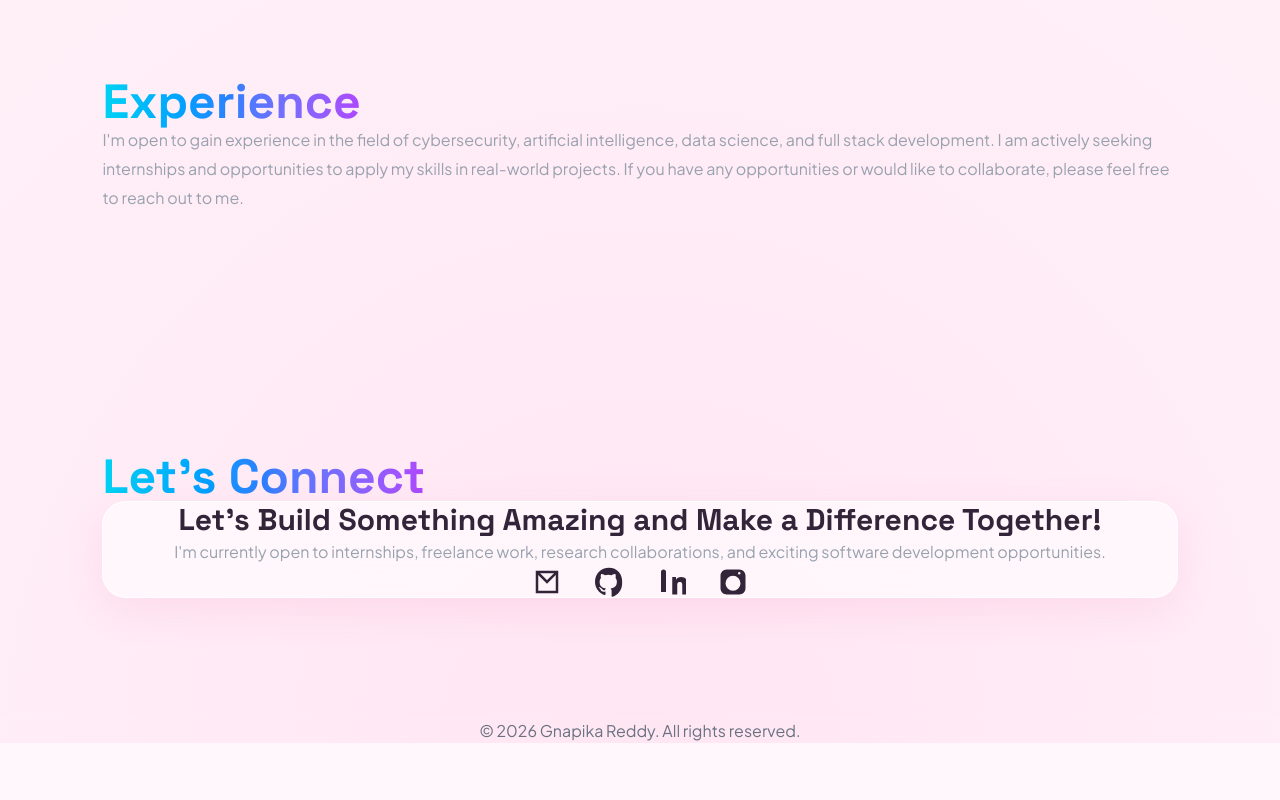
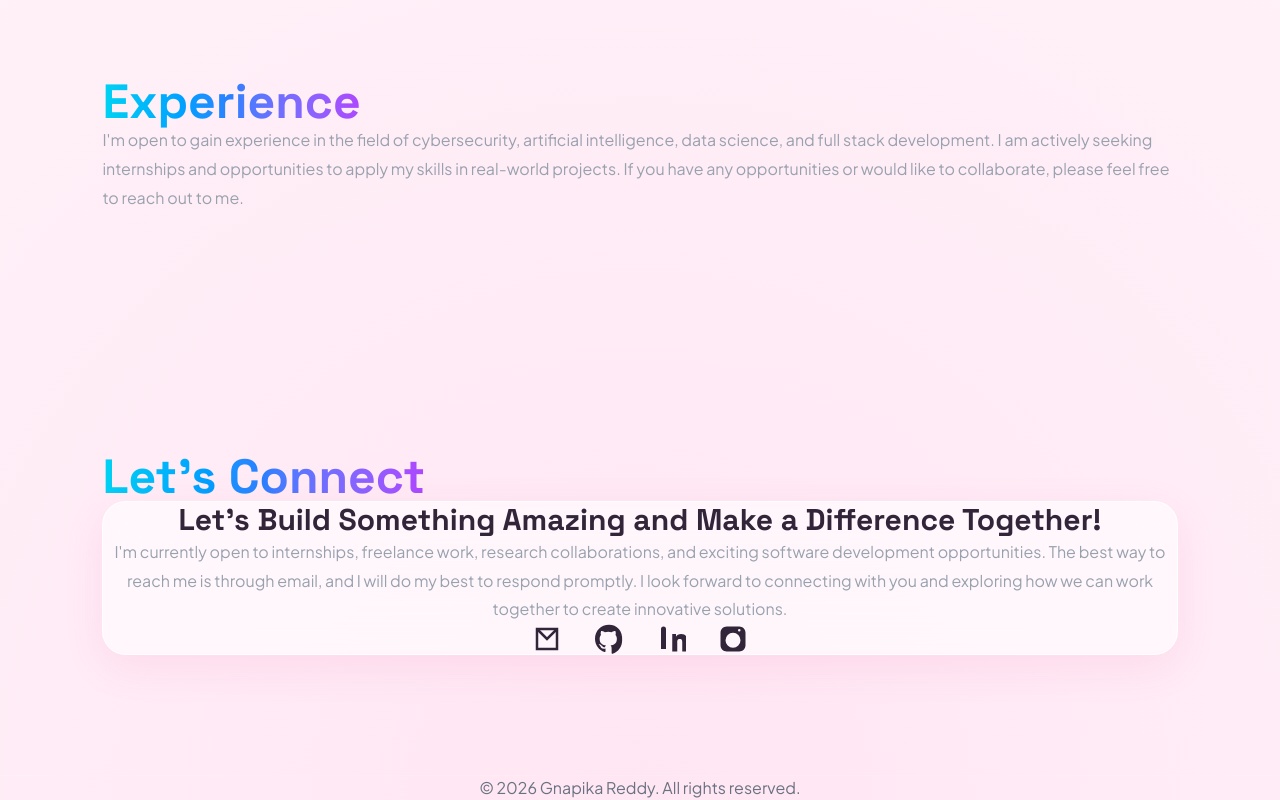
Before and after one commit to gnapiika/portfolio, a Next.js app: page / in a window 1280 px wide. Shown: the part 3329-4129 px from the top of the page. Before the commit the page ends 4072 px from the top, so only its background shows below. Built offline with nearby package versions, Linux system fonts and the light colour scheme.

Commit message:
Update Contact.tsx

```diff
--- a/components/sections/Contact.tsx
+++ b/components/sections/Contact.tsx
@@ -10,7 +10,7 @@ export default function Contact() {
 
         <p className="mb-8 text-gray-400">
           I'm currently open to internships, freelance work, research
-          collaborations, and exciting software development opportunities.
+          collaborations, and exciting software development opportunities. The best way to reach me is through email, and I will do my best to respond promptly. I look forward to connecting with you and exploring how we can work together to create innovative solutions.
         </p>
 
         <div className="flex justify-center gap-8 flex-wrap">
```
